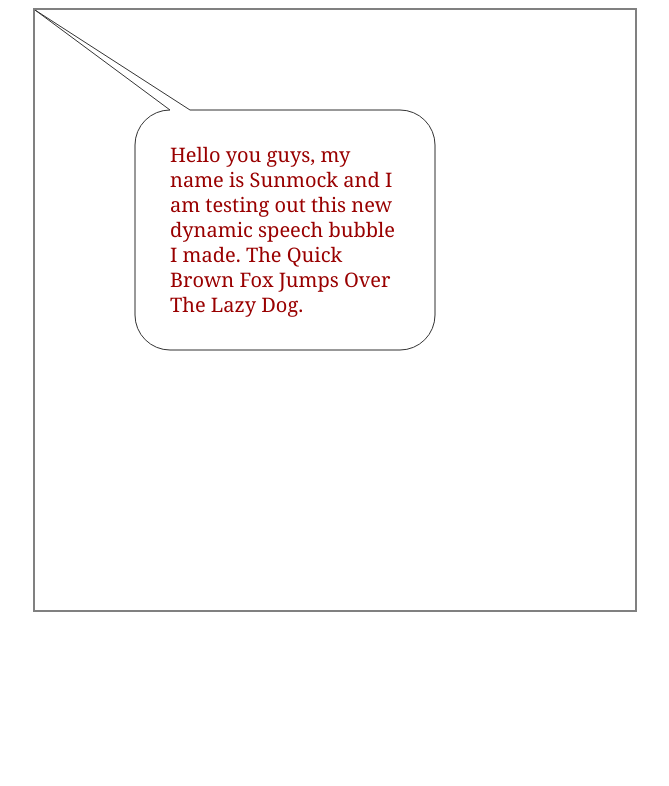
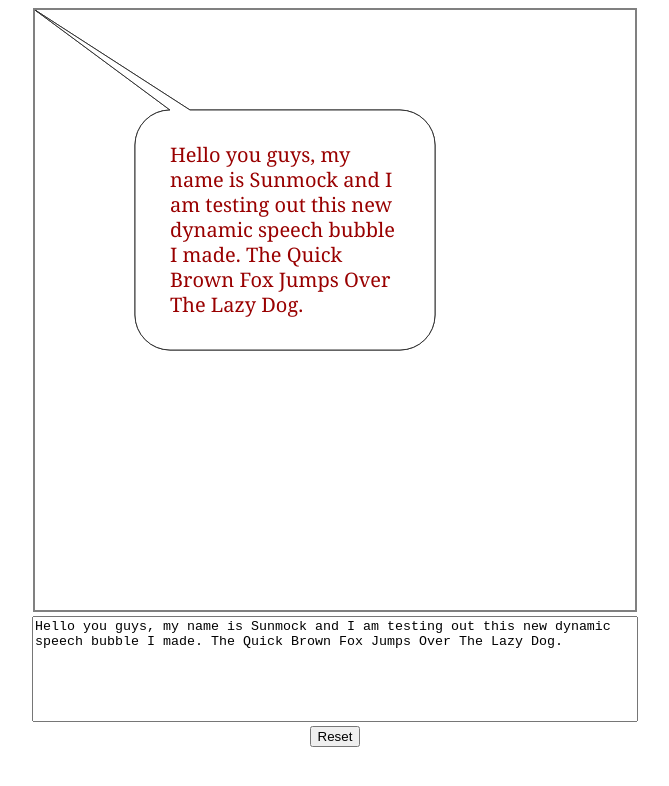
Before and after one commit to sunmockyang/speech-bubbles, a plain HTML site: page index.html in a window 1280 px wide. Shown: the whole page, without its empty margins (305-974 px from the left). Drawn offline with Linux system fonts and the light colour scheme.

Commit message:
Added textbox to demo to change speech bubble text in demo

```diff
--- a/SpeechBubble.js
+++ b/SpeechBubble.js
@@ -13,7 +13,7 @@ function SpeechBubble(context) {
 	this.tailBaseWidth = 10;
 	this.cornerRadius = 35;
 
-	this.text = "Hello you guys, my name is Sunmock and I am testing out this new dynamic speech bubble I made. The Quick Brown Fox Jumps Over The Lazy Dog.";
+	this.text = "";
 	this.padding = 0;
 	this.lineSpacing = 5;
 	this.font = "Georgia";
@@ -71,6 +71,7 @@ SpeechBubble.prototype.draw = function() {
 	this.context.closePath();
 
 	this.drawText(formattedText.lines);
+	// this.drawDebug();
 };
 
 SpeechBubble.prototype.formatText = function() {
--- a/index.html
+++ b/index.html
@@ -7,6 +7,10 @@
 </head>
 <body>
 <canvas id="canvas"></canvas>
+<br/>
+<textarea id="text" onkeyup="readText();">Hello you guys, my name is Sunmock and I am testing out this new dynamic speech bubble I made. The Quick Brown Fox Jumps Over The Lazy Dog.</textarea>
+<br/>
+<button onclick="resetText();">Reset</button>
 
 <script type="text/javascript">
 	var canvas, speechBubble, mouse;
@@ -19,20 +23,30 @@
 		canvas.height = height;
 
 		mouse = new LibraryMouse(canvas);
-		mouse.addEventListener("mousemove", onMouseMove);
+		mouse.addEventListener("mousemove", draw);
 
 		speechBubble = new SpeechBubble(canvas.getContext("2d"));
 		speechBubble.setTarget(mouse);
+		readText();
 
 		speechBubble.draw();
 	}
 
-	function onMouseMove()
-	{
+	function draw() {
 		canvas.getContext("2d").clearRect(0, 0, width, height);
 		speechBubble.draw();
 
 		// console.log(speechBubble.getTailLocation());
+	}
+
+	function readText() {
+		speechBubble.text = document.getElementById("text").value;
+		draw();
+	}
+
+	function resetText () {
+		document.getElementById("text").value = "Hello you guys, my name is Sunmock and I am testing out this new dynamic speech bubble I made. The Quick Brown Fox Jumps Over The Lazy Dog.";
+		readText();
 	}
 
 	window.onload = main;
--- a/stylesheet.css
+++ b/stylesheet.css
@@ -5,3 +5,9 @@ body {
 #canvas {
 	border: solid gray 2px;
 }
+
+#text {
+	width: 600px;
+	height: 100px;
+	resize: none;
+}
```
